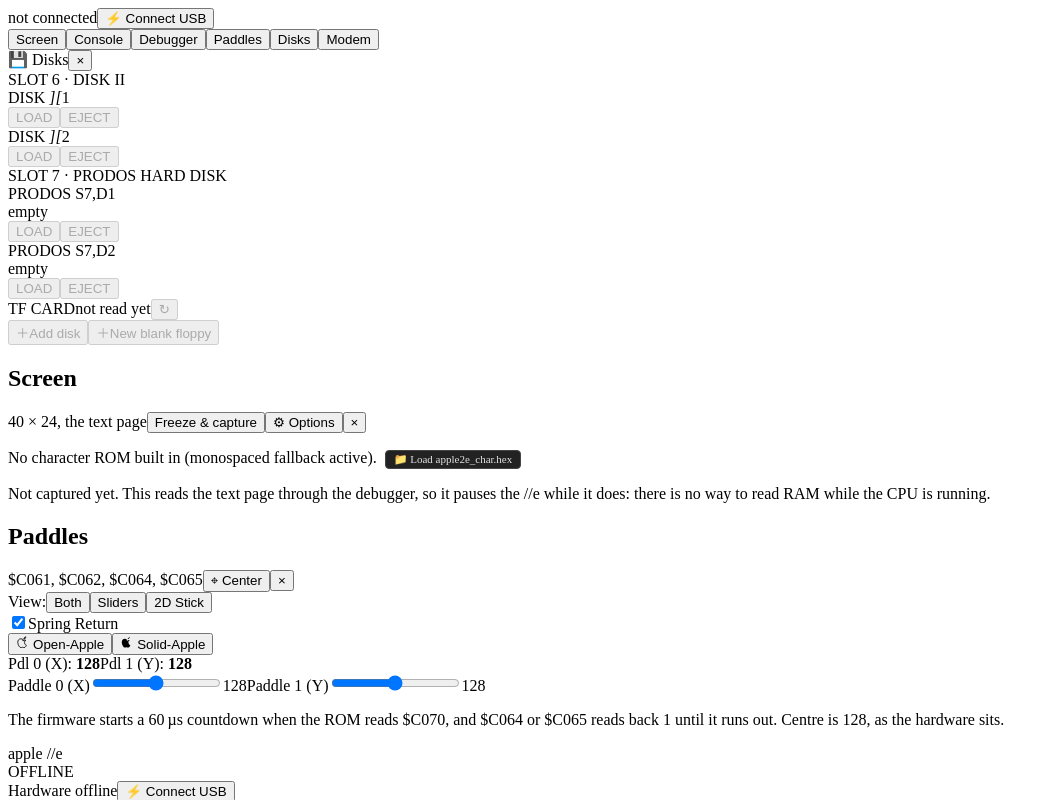
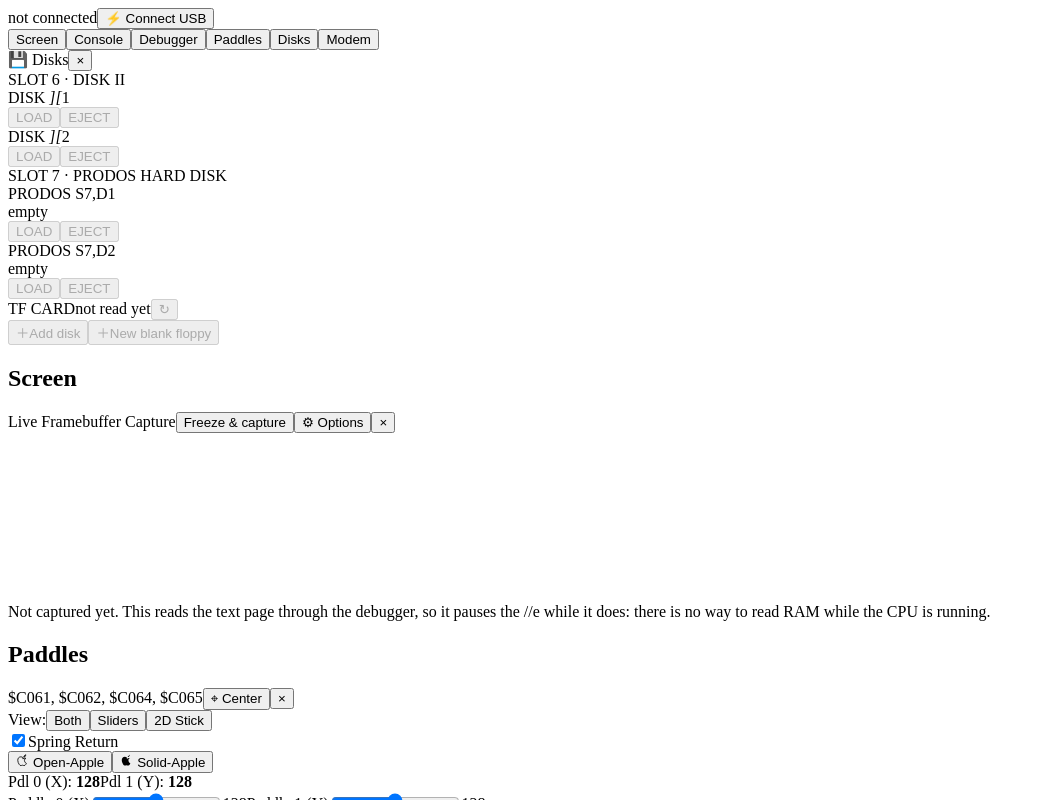
Before and after one commit to terenceang/apple2e_TP20K, a React (Vite) app in the folder web/: page / in a window 1280 px wide. Shown: the top 800 px of the page, without its empty margins (0-1059 px from the left). Built offline with nearby package versions, Linux system fonts and the light colour scheme; the HTML template or start-up script is replaced by a standard one.

Commit message:
Support full-screen Hi-Res graphics and Lo-Res display capture in hardware and web companion

```diff
--- a/web/src/components/Screen.tsx
+++ b/web/src/components/Screen.tsx
@@ -1,7 +1,7 @@
 import { useEffect, useMemo, useRef, useState, useCallback } from 'react'
 import { AppleStream, screenToText } from '../stream.js'
 import { dotRow, HAS_GLYPHS, GLYPH_W, GLYPH_H, hasGlyphs, parseCharRom, setUserCharRom } from '../charset.js'
-import { LORES_PALETTE, SCR_COLS, SCR_TEXT_ROWS, SCR_GFX_ROWS, SCR_GFX_ROW_BYTES } from '../protocol.js'
+import { LORES_PALETTE, SCR_COLS, SCR_TEXT_ROWS, SCR_GFX_ROWS, SCR_GFX_ROW_BYTES, hgrScanlineOffset, SCR_GFX_BYTES } from '../protocol.js'
 import {
   PREF_SCREEN_PALETTE,
   PREF_SCREEN_SCANLINES,
@@ -155,22 +155,29 @@
     const onRgb = rgb(curPal.on)
     const offRgb = rgb(curPal.off)
 
-    // The bottom four lines are lo-res graphics in mixed mode, which is where
-    // the //e ROM normally leaves them. video_generator.v decides it the same
-    // way: is_text_line = text_mode || (mixed_mode && text_row >= 20).
+    // 1. If in Hi-Res mode, draw the 280x192 graphics scanlines
+    if (screen.hires && screen.hgr && screen.hgr.length >= 8192) {
+      drawHires(ctx, screen, onRgb, offRgb)
+    }
+
+    // 2. Draw text or lo-res rows
     const bottom = SCR_TEXT_ROWS - SCR_GFX_ROWS
     const isTextLine = (row: number) => screen.text || (screen.mixed && row >= bottom)
 
     for (let row = 0; row < SCR_TEXT_ROWS; row++) {
-      if (!isTextLine(row)) {
-        drawLores(ctx, row, screen)
+      // If this row was already rendered as Hi-Res graphics, skip it
+      if (screen.hires && (!screen.mixed || row < bottom)) {
         continue
       }
+
+      if (!isTextLine(row)) {
+        drawLores(ctx, row, screen, cells)
+        continue
+      }
+
+      // Draw text row (if character ROM is loaded)
       for (let col = 0; col < SCR_COLS; col++) {
         const cell = cells[row][col]
-        // Inverse and flashing come out of the glyph itself: dotRow addresses
-        // the ROM as video_generator.v does, bits 7/6 and the flash clock
-        // included, so the colours are never swapped here.
         const on = onRgb
         const off = offRgb
         for (let r = 0; r < GLYPH_H; r++) {
@@ -190,7 +197,7 @@
     <section className="pane screen-pane">
       <header>
         <h2>Screen</h2>
-        <span className="hint">40 &times; 24, the text page</span>
+        <span className="hint">Live Framebuffer Capture</span>
         <span className="spacer" />
         <button
           type="button"
@@ -272,7 +279,7 @@
       )}
 
       <div className={'screen-container' + (scanlines ? ' with-scanlines' : '')}>
-        {canDrawPixels ? (
+        {(canDrawPixels || screen?.hires || (!screen?.text && !screen?.hires)) ? (
           <canvas ref={canvas} className="screen" />
         ) : (
           <p className="warn">
@@ -333,19 +340,51 @@
   )
 }
 
-/** Lo-res: 40 blocks across, four scanlines from the high nibble and four from
- *  the low one, which is what video_generator.v does with glyph_row[2]. One
- *  dumped byte per block, the way the $GF frame carries it. */
-function drawLores(ctx: CanvasRenderingContext2D, row: number, screen: ScreenFrame) {
-  const gfxRow = row - (SCR_TEXT_ROWS - SCR_GFX_ROWS)
-  if (gfxRow < 0 || gfxRow >= SCR_GFX_ROWS) return
-  for (let block = 0; block < SCR_GFX_ROW_BYTES; block++) {
-    const byte = screen.gfx[gfxRow * SCR_GFX_ROW_BYTES + block] ?? 0
-    const y = row * GLYPH_H * SCALE
-    // BOLT OPTIMIZATION: Use precomputed LORES_PALETTE_RGB strings instead of calling rgb() in loop.
-    ctx.fillStyle = LORES_PALETTE_RGB[(byte >> 4) & 0x0f]
-    ctx.fillRect(block * LORES_BLOCK_W * SCALE, y, LORES_BLOCK_W * SCALE, 4 * SCALE)
-    ctx.fillStyle = LORES_PALETTE_RGB[byte & 0x0f]
-    ctx.fillRect(block * LORES_BLOCK_W * SCALE, y + 4 * SCALE, LORES_BLOCK_W * SCALE, 4 * SCALE)
+/** Hi-Res graphics renderer: 280x192 monochrome phosphor dots. */
+function drawHires(
+  ctx: CanvasRenderingContext2D,
+  screen: ScreenFrame,
+  onRgb: string,
+  offRgb: string
+) {
+  if (!screen.hgr || screen.hgr.length < 8192) return
+  const numScanlines = screen.mixed ? 160 : 192
+  for (let y = 0; y < numScanlines; y++) {
+    const offset = hgrScanlineOffset(y)
+    const canvasY = y * SCALE
+    for (let col = 0; col < 40; col++) {
+      const byte = screen.hgr[offset + col] ?? 0
+      const baseX = col * 7 * SCALE
+      for (let bit = 0; bit < 7; bit++) {
+        const lit = (byte >> bit) & 1
+        ctx.fillStyle = lit ? onRgb : offRgb
+        ctx.fillRect(baseX + bit * SCALE, canvasY, SCALE, SCALE)
+      }
+    }
   }
 }
+
+/** Lo-res: 40 blocks across, four scanlines from the high nibble and four from
+ *  the low one, which is what video_generator.v does with glyph_row[2]. */
+function drawLores(
+  ctx: CanvasRenderingContext2D,
+  row: number,
+  screen: ScreenFrame,
+  cells: Array<Array<{ code: number }>>
+) {
+  for (let col = 0; col < SCR_COLS; col++) {
+    let byte = 0
+    if (screen.mixed && row >= (SCR_TEXT_ROWS - SCR_GFX_ROWS) && screen.gfx && screen.gfx.length >= SCR_GFX_BYTES) {
+      const gfxRow = row - (SCR_TEXT_ROWS - SCR_GFX_ROWS)
+      byte = screen.gfx[gfxRow * SCR_GFX_ROW_BYTES + col] ?? 0
+    } else {
+      byte = cells[row]?.[col]?.code ?? 0
+    }
+    const x = col * LORES_BLOCK_W * SCALE
+    const y = row * GLYPH_H * SCALE
+    ctx.fillStyle = LORES_PALETTE_RGB[(byte >> 4) & 0x0f]
+    ctx.fillRect(x, y, LORES_BLOCK_W * SCALE, 4 * SCALE)
+    ctx.fillStyle = LORES_PALETTE_RGB[byte & 0x0f]
+    ctx.fillRect(x, y + 4 * SCALE, LORES_BLOCK_W * SCALE, 4 * SCALE)
+  }
+}
--- a/web/src/protocol.js
+++ b/web/src/protocol.js
@@ -186,6 +186,20 @@
  */
 export const SCR_TEXT_BYTES = 1024
 export const SCR_GFX_BYTES = SCR_GFX_ROWS * SCR_GFX_ROW_BYTES
+export const SCR_HGR_BYTES = 8192
+export const SCR_HGR_SCANLINES = 192
+
+/**
+ * Byte offset of a scanline in the Apple II Hi-Res interleaved framebuffer.
+ * base + glyphRow * 0x400 + (row & 7) * 128 + groupOffset
+ */
+export function hgrScanlineOffset(y) {
+  const textRow = Math.floor(y / 8)
+  const glyphRow = y % 8
+  const rgo = Math.floor(textRow / 8) * 40
+  const rowOffset = (textRow & 7) * 128 + rgo
+  return glyphRow * 0x400 + rowOffset
+}
 
 /**
  * Byte offset of a text cell within the contiguous page dump.
--- a/web/src/stream.js
+++ b/web/src/stream.js
@@ -20,6 +20,7 @@
   SCR_COLS,
   SCR_TEXT_BYTES,
   SCR_GFX_BYTES,
+  SCR_HGR_BYTES,
   SCR_FLAG,
   textPageIndex,
   BANNER_TEXT,
@@ -47,6 +48,7 @@
  */
 const HEX_RUN = SCR_TEXT_BYTES * 2
 const GFX_RUN = SCR_GFX_BYTES * 2
+const HGR_RUN = SCR_HGR_BYTES * 2
 
 export class AppleStream {
   constructor() {
@@ -261,6 +263,17 @@
     this.frame.gfxPage = gfx
   }
 
+  frameHgr() {
+    if (!this.frame) return
+    const hex = this.frame.hgr.slice(0, HGR_RUN)
+    const hgr = new Uint8Array(SCR_HGR_BYTES)
+    const count = Math.min(Math.floor(hex.length / 2), SCR_HGR_BYTES)
+    for (let i = 0; i < count; i++) {
+      hgr[i] = parseInt(hex.substr(i * 2, 2), 16) || 0
+    }
+    this.frame.hgrPage = hgr
+  }
+
   finishFrame() {
     const f = this.frame
     this.frame = null
@@ -276,6 +289,7 @@
       pll: Boolean(flags & SCR_FLAG.PLL),
       page: f.page,
       gfx: f.gfxPage ?? new Uint8Array(0),
+      hgr: f.hgrPage ?? new Uint8Array(0),
     })
   }
 
--- a/web/src/useApple.ts
+++ b/web/src/useApple.ts
@@ -78,6 +78,7 @@
       pll: boolean
       page: Uint8Array
       gfx: Uint8Array
+      hgr?: Uint8Array
     }
 
 export type Mode = 'console' | 'debugger'
@@ -111,6 +112,7 @@
   pll: boolean
   page: Uint8Array
   gfx: Uint8Array
+  hgr: Uint8Array
   at: number
 }
 
@@ -261,6 +263,7 @@
               pll: e.pll,
               page: e.page,
               gfx: e.gfx,
+              hgr: e.hgr ?? new Uint8Array(0),
               at: Date.now(),
             })
             setBusy(false)
```
Also changed, not shown: 4 other files (tests, documents, lock files or other folders).
